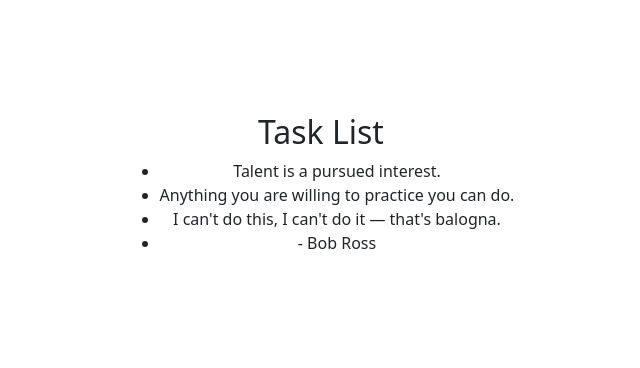
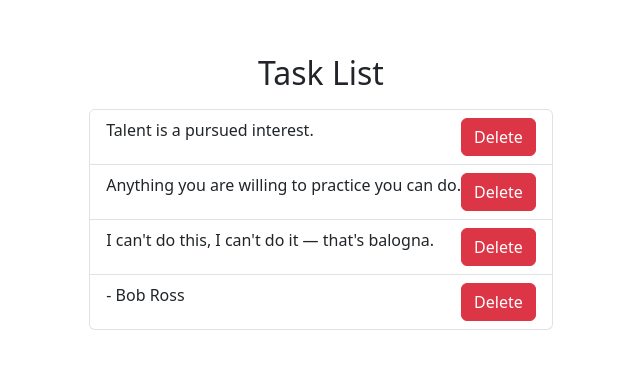
Before and after one commit to Pantaleon-Arkady/React-FrontEnd, a React (Vite) app: page /task-app in a window 1280 px wide. Shown: the part 208-576 px from the top of the page, without its empty margins (319-959 px from the left). Built offline with nearby package versions, Linux system fonts and the light colour scheme.

Commit message:
delete task function

```diff
--- a/src/TaskApp.jsx
+++ b/src/TaskApp.jsx
@@ -12,11 +12,17 @@ function TaskApp() {
     const [tasks, setTasks] = useState(() => {
         const saved = localStorage.getItem("tasks");
         return saved ? JSON.parse(saved) : defaultTasks;
-      });
+    });
 
-      useEffect(() => {
+    useEffect(() => {
         localStorage.setItem("tasks", JSON.stringify(tasks));
-      }, [tasks]);
+    }, [tasks]);
+
+    const handleDeleteTask = (taskId) => {
+        const newTasks = tasks.filter(task => task.id !== taskId);
+        setTasks(newTasks);
+    };
+
 
 
     return (
@@ -24,6 +30,7 @@ function TaskApp() {
             <h2>Task List</h2>
             <TaskList
                 tasks={tasks}
+                onDelete={handleDeleteTask}
             />
         </div>
     )
--- a/src/TaskList.jsx
+++ b/src/TaskList.jsx
@@ -1,12 +1,23 @@
-function TaskList({tasks}) {
+function TaskList({tasks, onDelete}) {
 
     return (
-        <ul>
+        <ul className="list-group mt-3">
             {tasks.map(task => (
-                <li>
+                <li
+                    className="list-group-item d-flex justify-content-between"
+                    key={task.id}
+                >
                     <span>
                         {task.text}
                     </span>
+                    <div>
+                        <button
+                            className="btn btn-danger rounded"
+                            onClick={() => onDelete(task.id)}
+                        >
+                            Delete
+                        </button>
+                    </div>
                 </li>
             ))}
         </ul>
```
